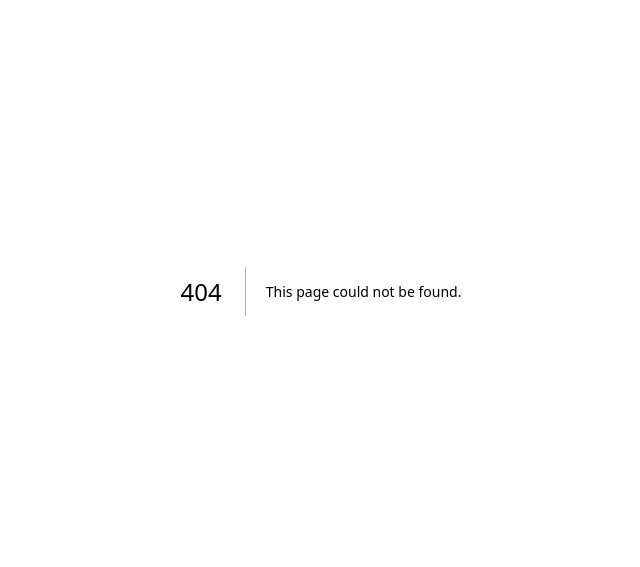
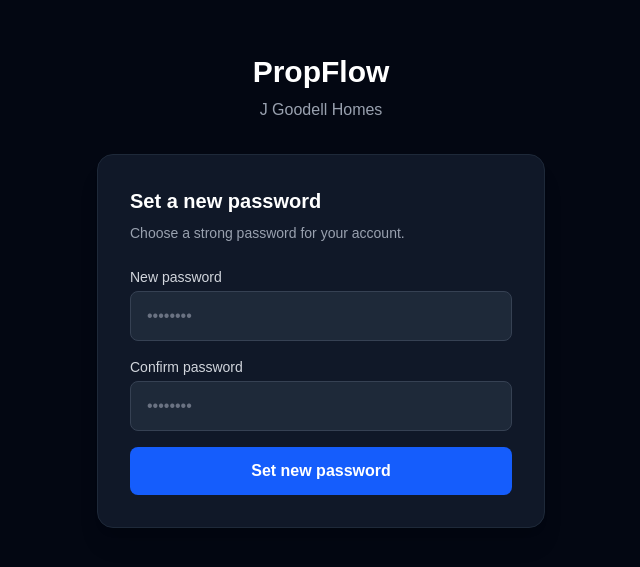
Before and after one commit to jetg00dell/Propflow, a Next.js app: page /reset-password in a window 1280 px wide. Before the commit this address had no page. Shown: the part 109-676 px from the top of the page, without its empty margins (319-959 px from the left). Built offline with nearby package versions, Linux system fonts and the light colour scheme; no server answers.

Commit message:
Fix properties sidebar and all pending changes

```diff
--- a/src/app/login/page.tsx
+++ b/src/app/login/page.tsx
@@ -9,22 +9,42 @@ export default function LoginPage() {
   const [password, setPassword] = useState('')
   const [error, setError] = useState('')
   const [loading, setLoading] = useState(false)
+
+  const [forgotMode, setForgotMode] = useState(false)
+  const [resetEmail, setResetEmail] = useState('')
+  const [resetLoading, setResetLoading] = useState(false)
+  const [resetSent, setResetSent] = useState(false)
+  const [resetError, setResetError] = useState('')
+
   const router = useRouter()
   const supabase = createClient()
 
-  const handleLogin = async (e: React.FormEvent) => {
+  async function handleLogin(e: React.FormEvent) {
     e.preventDefault()
     setLoading(true)
     setError('')
-
     const { error } = await supabase.auth.signInWithPassword({ email, password })
-
     if (error) {
       setError(error.message)
       setLoading(false)
     } else {
       window.location.href = '/dashboard'
     }
+  }
+
+  async function handleForgotPassword() {
+    if (!resetEmail) return
+    setResetLoading(true)
+    setResetError('')
+    const { error } = await supabase.auth.resetPasswordForEmail(resetEmail, {
+      redirectTo: process.env.NEXT_PUBLIC_SITE_URL + '/reset-password',
+    })
+    if (error) {
+      setResetError(error.message)
+    } else {
+      setResetSent(true)
+    }
+    setResetLoading(false)
   }
 
   return (
@@ -36,6 +56,47 @@ export default function LoginPage() {
         </div>
 
         <div className="bg-gray-900 rounded-2xl p-8 shadow-xl border border-gray-800">
+          {forgotMode ? (
+            <>
+              <h2 className="text-xl font-semibold text-white mb-2">Reset your password</h2>
+              <p className="text-gray-400 text-sm mb-6">Enter your email and we'll send you a reset link.</p>
+
+              {resetSent ? (
+                <div className="px-4 py-3 bg-green-900/40 border border-green-700 rounded-lg text-green-400 text-sm">
+                  Check your email for a reset link.
+                </div>
+              ) : (
+                <div className="space-y-4">
+                  <div>
+                    <label className="block text-sm font-medium text-gray-300 mb-1">Email</label>
+                    <input
+                      type="email"
+                      value={resetEmail}
+                      onChange={e => setResetEmail(e.target.value)}
+                      placeholder="you@example.com"
+                      className="w-full px-4 py-3 bg-gray-800 border border-gray-700 rounded-lg text-white placeholder-gray-500 focus:outline-none focus:ring-2 focus:ring-blue-500"
+                    />
+                  </div>
+                  {resetError && <p className="text-red-400 text-sm">{resetError}</p>}
+                  <button
+                    onClick={handleForgotPassword}
+                    disabled={resetLoading || !resetEmail}
+                    className="w-full py-3 bg-blue-600 hover:bg-blue-700 disabled:bg-blue-800 text-white font-semibold rounded-lg transition-colors"
+                  >
+                    {resetLoading ? 'Sending...' : 'Send reset link'}
+                  </button>
+                </div>
+              )}
+
+              <button
+                onClick={() => { setForgotMode(false); setResetSent(false); setResetError('') }}
+                className="mt-4 text-sm text-gray-400 hover:text-gray-300 transition-colors"
+              >
+                ← Back to sign in
+              </button>
+            </>
+          ) : (
+            <>
               <h2 className="text-xl font-semibold text-white mb-6">Sign in to your account</h2>
 
               <form onSubmit={handleLogin} className="space-y-4">
@@ -61,11 +122,16 @@ export default function LoginPage() {
                     className="w-full px-4 py-3 bg-gray-800 border border-gray-700 rounded-lg text-white placeholder-gray-500 focus:outline-none focus:ring-2 focus:ring-blue-500"
                     placeholder="••••••••"
                   />
+                  <button
+                    type="button"
+                    onClick={() => { setForgotMode(true); setResetEmail(email) }}
+                    className="mt-1.5 text-xs text-gray-500 hover:text-gray-300 transition-colors"
+                  >
+                    Forgot password?
+                  </button>
                 </div>
 
-            {error && (
-              <p className="text-red-400 text-sm">{error}</p>
-            )}
+                {error && <p className="text-red-400 text-sm">{error}</p>}
 
                 <button
                   type="submit"
@@ -84,6 +150,8 @@ export default function LoginPage() {
                   </a>
                 </p>
               </div>
+            </>
+          )}
         </div>
       </div>
     </div>
--- /dev/null
+++ b/src/app/reset-password/page.tsx
@@ -0,0 +1,91 @@
+'use client'
+
+import { useState } from 'react'
+import { createClient } from '@/lib/supabase/client'
+import { useRouter } from 'next/navigation'
+
+export default function ResetPasswordPage() {
+  const [password, setPassword] = useState('')
+  const [confirm, setConfirm] = useState('')
+  const [error, setError] = useState('')
+  const [loading, setLoading] = useState(false)
+  const router = useRouter()
+  const supabase = createClient()
+
+  async function handleReset(e: React.FormEvent) {
+    e.preventDefault()
+    setError('')
+
+    if (password !== confirm) {
+      setError('Passwords do not match.')
+      return
+    }
+    if (password.length < 8) {
+      setError('Password must be at least 8 characters.')
+      return
+    }
+
+    setLoading(true)
+    const { error } = await supabase.auth.updateUser({ password })
+    if (error) {
+      setError(error.message)
+      setLoading(false)
+    } else {
+      router.push('/dashboard')
+    }
+  }
+
+  return (
+    <div className="min-h-screen bg-gray-950 flex items-center justify-center px-4">
+      <div className="w-full max-w-md">
+        <div className="text-center mb-8">
+          <h1 className="text-3xl font-bold text-white">PropFlow</h1>
+          <p className="text-gray-400 mt-2">J Goodell Homes</p>
+        </div>
+
+        <div className="bg-gray-900 rounded-2xl p-8 shadow-xl border border-gray-800">
+          <h2 className="text-xl font-semibold text-white mb-2">Set a new password</h2>
+          <p className="text-gray-400 text-sm mb-6">Choose a strong password for your account.</p>
+
+          <form onSubmit={handleReset} className="space-y-4">
+            <div>
+              <label className="block text-sm font-medium text-gray-300 mb-1">New password</label>
+              <input
+                type="password"
+                value={password}
+                onChange={e => setPassword(e.target.value)}
+                required
+                minLength={8}
+                placeholder="••••••••"
+                className="w-full px-4 py-3 bg-gray-800 border border-gray-700 rounded-lg text-white placeholder-gray-500 focus:outline-none focus:ring-2 focus:ring-blue-500"
+              />
+            </div>
+
+            <div>
+              <label className="block text-sm font-medium text-gray-300 mb-1">Confirm password</label>
+              <input
+                type="password"
+                value={confirm}
+                onChange={e => setConfirm(e.target.value)}
+                required
+                minLength={8}
+                placeholder="••••••••"
+                className="w-full px-4 py-3 bg-gray-800 border border-gray-700 rounded-lg text-white placeholder-gray-500 focus:outline-none focus:ring-2 focus:ring-blue-500"
+              />
+            </div>
+
+            {error && <p className="text-red-400 text-sm">{error}</p>}
+
+            <button
+              type="submit"
+              disabled={loading}
+              className="w-full py-3 bg-blue-600 hover:bg-blue-700 disabled:bg-blue-800 text-white font-semibold rounded-lg transition-colors"
+            >
+              {loading ? 'Saving...' : 'Set new password'}
+            </button>
+          </form>
+        </div>
+      </div>
+    </div>
+  )
+}
```
Lines whose indentation alone changed are shown as unchanged.
